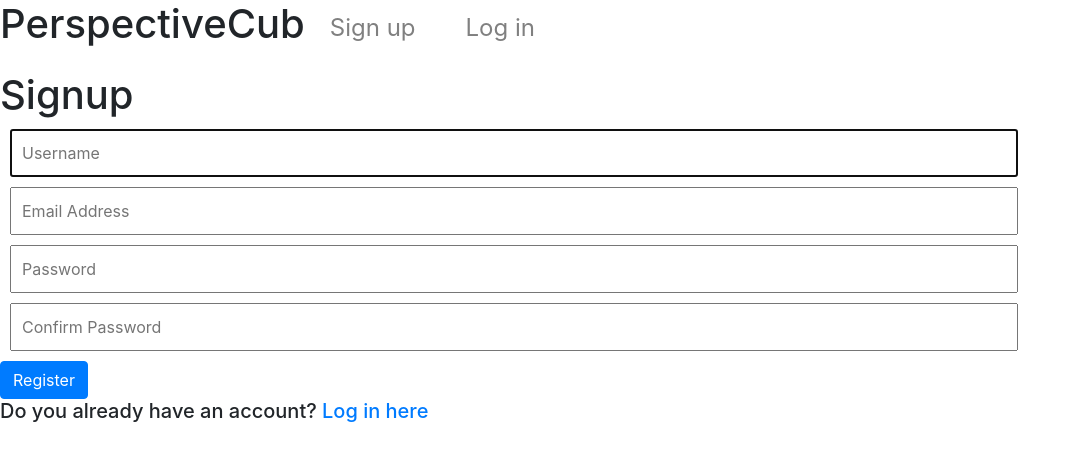
After one commit to nigelhaim/TomasinoWeb, a Django app: page /signup in a window 1280 px wide. The commit adds this page. Shown: the top 461 px of the page, without its empty margins (0-1081 px from the left). Run offline with Django 4.2, Linux system fonts and the light colour scheme; some libraries are stand-ins or nearby versions.

Commit message:
Working registration page

```diff
--- a/TomasinowebExam/PerspectiveCub/admin.py
+++ b/TomasinowebExam/PerspectiveCub/admin.py
@@ -1,3 +1,6 @@
 from django.contrib import admin
-
+from .models import User, Profile, posts
 # Register your models here.
+admin.site.register(User)
+admin.site.register(Profile)
+admin.site.register(posts)
--- /dev/null
+++ b/TomasinowebExam/PerspectiveCub/static/PerspectiveCub/layout_styles.css
@@ -0,0 +1,13 @@
+html{
+  font-family: consolas;
+}
+.header{
+  display:flex;
+}
+.header a{
+  padding: 25px;
+  padding-top: 10px;
+  font-size: 24px;
+  font-style:none;
+  color: gray;
+}
--- /dev/null
+++ b/TomasinowebExam/PerspectiveCub/static/PerspectiveCub/login_styles.css
@@ -0,0 +1,7 @@
+.input-control{
+  padding:10px;
+  width:80%;
+}
+.form-input{
+  margin:10px;
+}
--- /dev/null
+++ b/TomasinowebExam/PerspectiveCub/templates/PerspectiveCub/layout.html
@@ -0,0 +1,28 @@
+{% load static %}
+<!DOCTYPE html>
+<html lang="en">
+  <head>
+    <title>PerspectiveCub</title>
+    <link rel="stylesheet" href="{% static 'PerspectiveCub/layout_styles.css' %}">
+     <link rel="stylesheet" href="https://stackpath.bootstrapcdn.com/bootstrap/4.4.1/css/bootstrap.min.css" integrity="sha384-Vkoo8x4CGsO3+Hhxv8T/Q5PaXtkKtu6ug5TOeNV6gBiFeWPGFN9MuhOf23Q9Ifjh" crossorigin="anonymous">
+     {% block head %}
+     {% endblock %}
+  </head>
+
+  <body>
+    <div class="header">
+      <h1>PerspectiveCub</h1>
+      {% if user.is_authentticated %}
+       <a href="{% url 'logout' %}">Log out</a>
+
+      {% else %}
+        <a href="{% url 'signup' %}">Sign up</a>
+        <a href="{% url 'login' %}">Log in</a>
+      {% endif %}
+    </div>
+    <content>
+      {% block body %}
+      {% endblock %}
+    </content>
+  </body>
+</html>
--- /dev/null
+++ b/TomasinowebExam/PerspectiveCub/templates/PerspectiveCub/logout.html
@@ -0,0 +1,4 @@
+{% extends 'PerspectiveCub/layout.html' %}
+{% block body %}
+<h1>Logout</h1>
+{% endblock %}
--- /dev/null
+++ b/TomasinowebExam/PerspectiveCub/templates/PerspectiveCub/signup.html
@@ -0,0 +1,25 @@
+{% extends 'PerspectiveCub/layout.html' %}
+{% load static %}
+{% block head %}
+  <link rel="stylesheet" href="{% static 'PerspectiveCub/login_styles.css' %}">
+{% endblock%}
+{% block body %}
+<h1>Signup</h1>
+<form method="POST" action="{% url 'signup' %}">
+  {% csrf_token %}
+  <div class="form-input">
+    <input class="input-control" autofocus type="text" name="username" placeholder="Username">
+  </div>
+  <div class="form-input">
+    <input class="input-control" autofocus type="text" name="email" placeholder="Email Address">
+  </div>
+  <div class="form-input">
+    <input class="input-control" autofocus type="text" name="password" placeholder="Password">
+  </div>
+  <div class="form-input">
+    <input class="input-control" autofocus type="text" name="confirmation" placeholder="Confirm Password">
+  </div>
+  <input class="btn btn-primary" type="submit" value="Register">
+</form>
+  <h5>Do you already have an account? <a href="{% url 'login' %}">Log in here</a>
+{% endblock %}
--- a/TomasinowebExam/PerspectiveCub/urls.py
+++ b/TomasinowebExam/PerspectiveCub/urls.py
@@ -1,5 +1,8 @@
 from django.urls import path
 from . import views
 urlpatterns = [
-    path("", views.index, name="index")
+    path("", views.index, name="index"),
+    path("logout", views.logout_view, name="logout"),
+    path("login", views.login_view, name="login"),
+    path("signup", views.signup_view, name="signup")
 ]
--- a/TomasinowebExam/PerspectiveCub/views.py
+++ b/TomasinowebExam/PerspectiveCub/views.py
@@ -1,7 +1,55 @@
 from django.shortcuts import render
 from django.contrib.auth import authenticate, login, logout
-from django.http import HttpResponse
+from django.http import HttpResponse, HttpResponseRedirect
+from django.urls import reverse
+from django.db import IntegrityError
+from .models import User, Profile, posts
 # Create your views here.
 def index(request):
     return render(request, "PerspectiveCub/index.html")
 #    return HttpResponse("Hello world")
+def login_view(request):
+    if request.method == "POST":
+        username = request.POST["username"]
+        password = request.POST["password"]
+        user = authenticate(request, username=username, password=password)
+
+        if user is not None:
+            login(request,user)
+            return HttpResponseRedirect(reverse("index"))
+        else:
+            return render(request, "network/login.html", {
+                "message" : "Invalid log in credentials"
+                })
+    else:
+        return render(request, "PerspectiveCub/login.html")
+
+def logout_view(request):
+    logout(request)
+    return HttpResponseRedirect(reverse("index"))
+
+def signup_view(request):
+    if request.method == "POST":
+        username = request.POST["username"]
+        email = request.POST["email"]
+
+        #Ensure password matches confirmation
+        password = request.POST["password"]
+        confirmation = request.POST["confirmation"]
+        if password != confirmation:
+            return render(request, "PerspectiveCub/signup.html", {
+                "message" : "Passwords must match"
+            })
+        try:
+            user = User.objects.create_user(username, email, password)
+            profile = Profile.objects.create(user = user)
+            user.save()
+            profile.save()
+        except IntegrityError:
+            return render(request, "PerspectiveCub/signup.html", {
+                "message" : "Username already taken"
+                })
+        login(request,user)
+        return HttpResponseRedirect(reverse("index"))
+    else:
+        return render(request, "PerspectiveCub/signup.html")
--- a/TomasinowebExam/TomasinowebExam/settings.py
+++ b/TomasinowebExam/TomasinowebExam/settings.py
@@ -116,7 +116,7 @@ USE_TZ = True
 # Static files (CSS, JavaScript, Images)
 # https://docs.djangoproject.com/en/4.2/howto/static-files/
 
-STATIC_URL = 'static/'
+STATIC_URL = '/static/'
 
 # Default primary key field type
 # https://docs.djangoproject.com/en/4.2/ref/settings/#default-auto-field
```
Also changed, not shown: TomasinowebExam/PerspectiveCub/templates/PerspectiveCub/index.html (+4 -9 lines), TomasinowebExam/PerspectiveCub/templates/PerspectiveCub/login.html (added, +8 -0 lines), TomasinowebExam/db.sqlite3.
